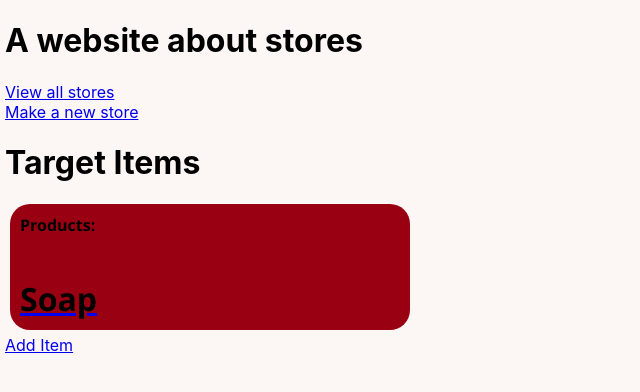
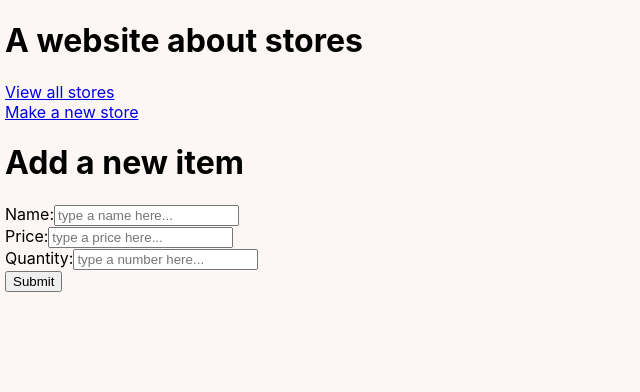
Before and after one commit to avelychko/SPA, a React (Create React App) app in the folder frontend/: page /stores/1/items/new in a window 1280 px wide. Shown: the top 392 px of the page, without its empty margins (0-640 px from the left). Built offline with nearby package versions, Linux system fonts and the light colour scheme.

Commit message:
link to newitem

```diff
--- a/frontend/src/Items.js
+++ b/frontend/src/Items.js
@@ -13,7 +13,7 @@
             <Link to={`items/${item._id}`}><h1 className="label-font">{item.name}</h1></Link>
           ))}
             </div>
-            <Link to='items/new'>Add Item</Link>
+            <Link to={'items/new'}>Add Item</Link>
 
       </>
     );
--- a/frontend/src/index.js
+++ b/frontend/src/index.js
@@ -7,6 +7,7 @@
 import SingleItem, { fetchSingleItem } from './SingleItem';
 import reportWebVitals from './reportWebVitals';
 import NewStore, { getNothin } from './NewStore';
+import NewItem from './NewItem';
 import { createBrowserRouter, RouterProvider } from 'react-router-dom';
 
 
@@ -42,7 +43,7 @@
       {
         path: "/stores/:storeId/items/new",
         element: (
-          <Items />
+          <NewItem />
         ),
       },
     ],
```
